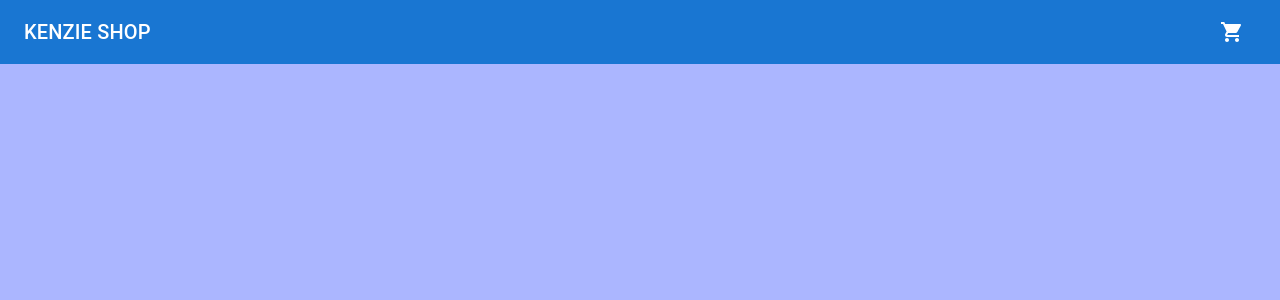
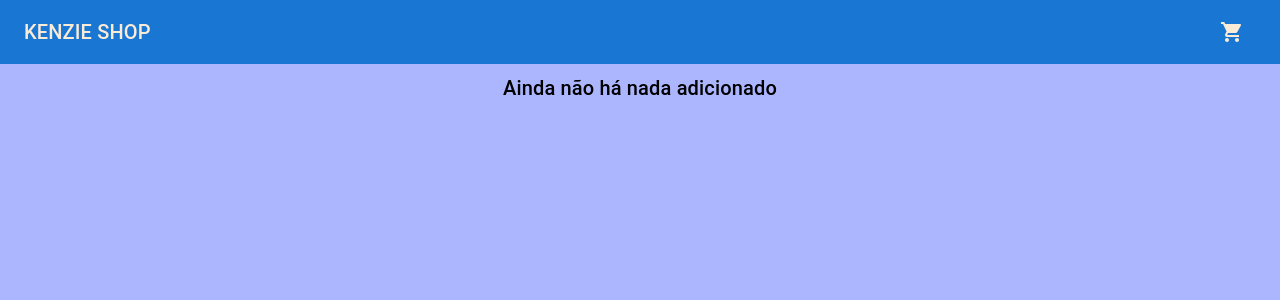
Before and after one commit to abner-leals/kenzie-shop, a React (Create React App) app in the folder kenzieshop/: page /cart in a window 1280 px wide. Shown: the top 300 px of the page. Built offline with nearby package versions, Linux system fonts and the light colour scheme; the HTML template or start-up script is replaced by a standard one.

Commit message:
feat: @router-dom/redirecionamento de rotas

```diff
--- a/kenzieshop/src/App.css
+++ b/kenzieshop/src/App.css
@@ -3,6 +3,11 @@
   background: "#abb6ff";
   height    : 100vh;
 
+}
+
+a {
+  text-decoration: none;
+  color          : antiquewhite;
 }
 
 .App-logo {
--- a/kenzieshop/src/components/AppBar/Appbar.jsx
+++ b/kenzieshop/src/components/AppBar/Appbar.jsx
@@ -8,6 +8,7 @@ import Badge from "@mui/material/Badge";
 import { ShoppingCart } from "@mui/icons-material";
 
 import { useSelector } from "react-redux";
+import { Link } from "react-router-dom";
 export default function PrimarySearchAppBar() {
   const cart = useSelector(({ cart }) => cart);
   return (
@@ -22,18 +23,21 @@ export default function PrimarySearchAppBar() {
             sx={{ mr: 2 }}
           >
             <Typography variant="h6" noWrap component="div">
-              KENZIE SHOP
+              <Link to="/pagina-inicial">KENZIE SHOP</Link>
             </Typography>
           </IconButton>
 
           <Box sx={{ flexGrow: 1 }} />
           <Box sx={{ display: { xs: "none", md: "flex" } }}>
+            <Link to="/cart">
               <IconButton size="large" color="inherit">
                 <Badge badgeContent={cart.length} color="error">
                   <ShoppingCart />
                 </Badge>
               </IconButton>
+            </Link>
           </Box>
+          <Link to="/cart">
             <Box sx={{ display: { xs: "flex", md: "none" } }}>
               <IconButton
                 size="large"
@@ -45,6 +49,7 @@ export default function PrimarySearchAppBar() {
                 </Badge>
               </IconButton>
             </Box>
+          </Link>
         </Toolbar>
       </AppBar>
     </Box>
--- a/kenzieshop/src/components/Cart/index.js
+++ b/kenzieshop/src/components/Cart/index.js
@@ -1,3 +1,4 @@
+import { Box } from "@mui/material";
 import { useSelector } from "react-redux";
 import { CardP } from "../Product";
 
@@ -5,11 +6,14 @@ const Cart = () => {
   const produtos = useSelector(({ cart }) => cart);
 
   return (
-    <div>
-      {produtos.map((produto, index) => (
-        <CardP produto={produto} cart key={index} />
-      ))}
-    </div>
+    <Box>
+      <Box sx={{ padding: 2 }}>
+        {produtos.map((produto, index) => (
+          <CardP produto={produto} cart key={index} />
+        ))}
+      </Box>
+      <Box sx={{ padding: 2 }}></Box>
+    </Box>
   );
 };
 export default Cart;
--- a/kenzieshop/src/components/Product/index.js
+++ b/kenzieshop/src/components/Product/index.js
@@ -71,7 +71,7 @@ export const CardP = ({ produto, cart }) => {
           </Typography>
         </CardContent>
         <Typography variant="subtitle1" color="text.secondary" component="div">
-          R$: {produto.price}
+          R$: {produto.price.toFixed(2).replace(".", ",")}
         </Typography>
         <Box
           sx={
--- a/kenzieshop/src/pages/cart.jsx
+++ b/kenzieshop/src/pages/cart.jsx
@@ -1,9 +1,11 @@
 import React from "react";
 
-import { Box } from "@mui/material";
+import { Box, Typography } from "@mui/material";
 import Cart from "../components/Cart/";
+import { useSelector } from "react-redux";
 
 export default function Carrinho() {
+  const cart = useSelector(({ cart }) => cart);
   return (
     <div className="App">
       <Box
@@ -15,7 +17,13 @@ export default function Carrinho() {
           background: "#abb6ff",
         }}
       >
-        <Cart />
+        {cart.length > 0 ? (
+          <Cart />
+        ) : (
+          <Typography variant="h6" noWrap component="div">
+            Ainda não há nada adicionado
+          </Typography>
+        )}
       </Box>
     </div>
   );
```
Lines whose indentation alone changed are shown as unchanged.
